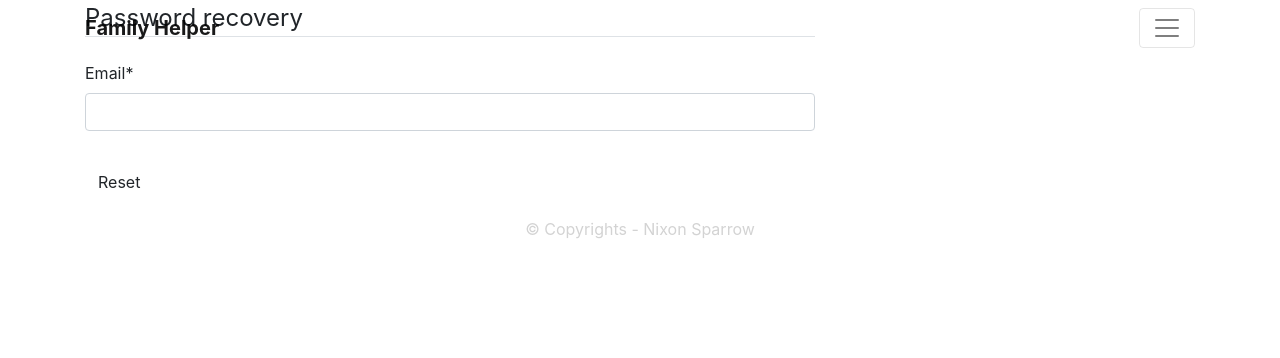
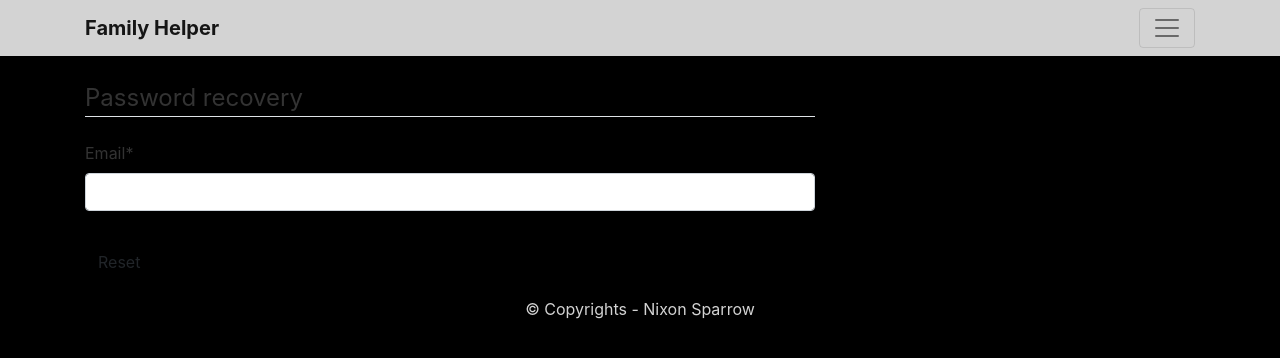
Before and after one commit to nixonsparrow/family_assistant, a Django app: page /password-reset/ in a window 1280 px wide. Shown: the top 358 px of the page. Run offline with Django 3.2, Linux system fonts and the light colour scheme; parts of the project's set-up code (start-up, migrations or seed data) failed here and were passed over; some libraries are stand-ins or nearby versions.

Commit message:
Fixed navigation bar position

```diff
--- a/static/css/main.css
+++ b/static/css/main.css
@@ -1,5 +1,12 @@
-body {
+nav {
+    background-color: lightgray;
+}
 
+.main_body {
+    color: #333333;
+    #display: flex;
+    margin-top: 5rem;
+    background-color: black;
 }
 
 .nixons_signature {
--- a/templates/base.html
+++ b/templates/base.html
@@ -14,7 +14,7 @@
 </head>
 
 <!-- HEADER -->
-<body>
+<body class="main_body">
     <header class="site-header" style="opacity:none;">
       <nav class="navbar navbar-light fixed-top">
         <div class="container">
--- a/todo/models.py
+++ b/todo/models.py
@@ -11,7 +11,7 @@ class Task(models.Model):
     success = models.BooleanField('Success', default=False)
     created_by = models.ForeignKey(User, default=None, on_delete=models.SET_NULL, null=True, blank=True,
                                    related_name='tasks_created')
-    content = models.CharField('Title', max_length=100, default=None, null=False, blank=False)
+    content = models.CharField('Content', max_length=300, default=None, null=True, blank=True)
 
     def complete(self):
         self.is_finished = True
```
Also changed, not shown: todo/migrations/0004_auto_20211126_1626.py (added).
